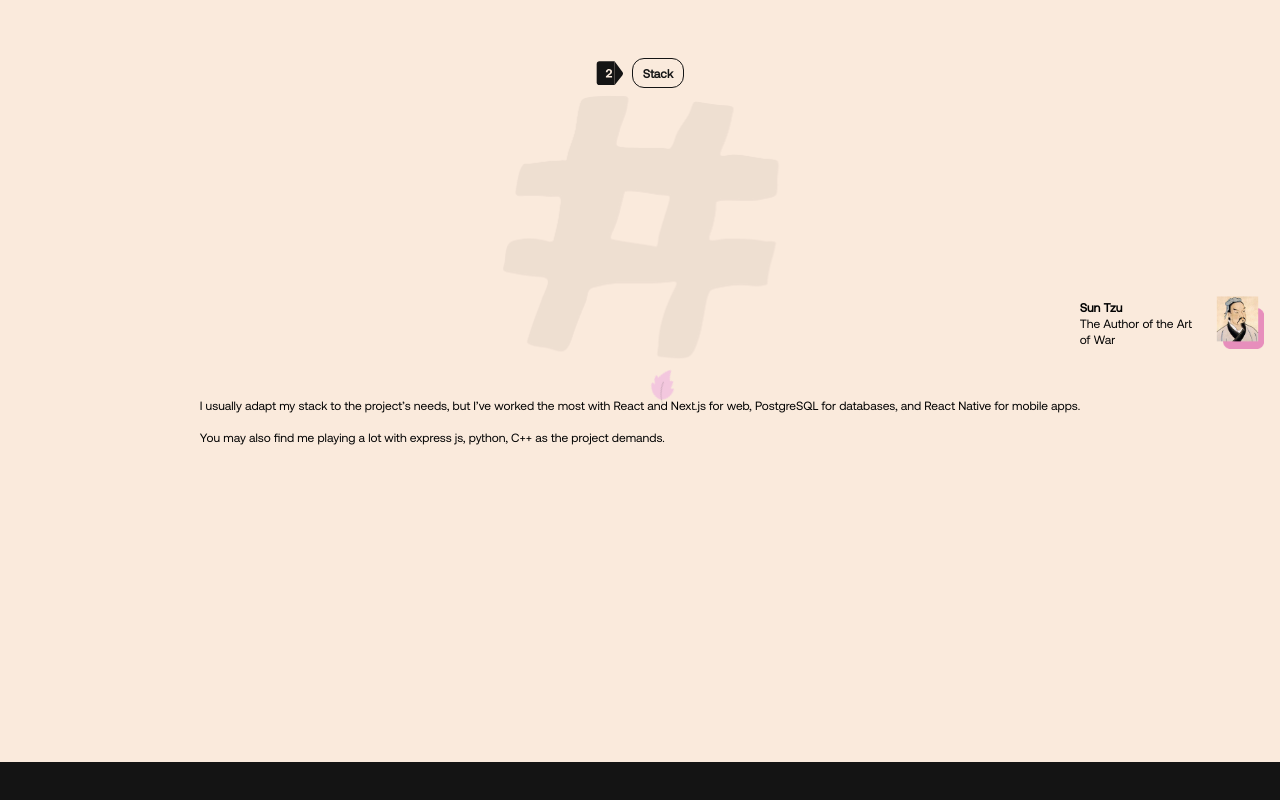
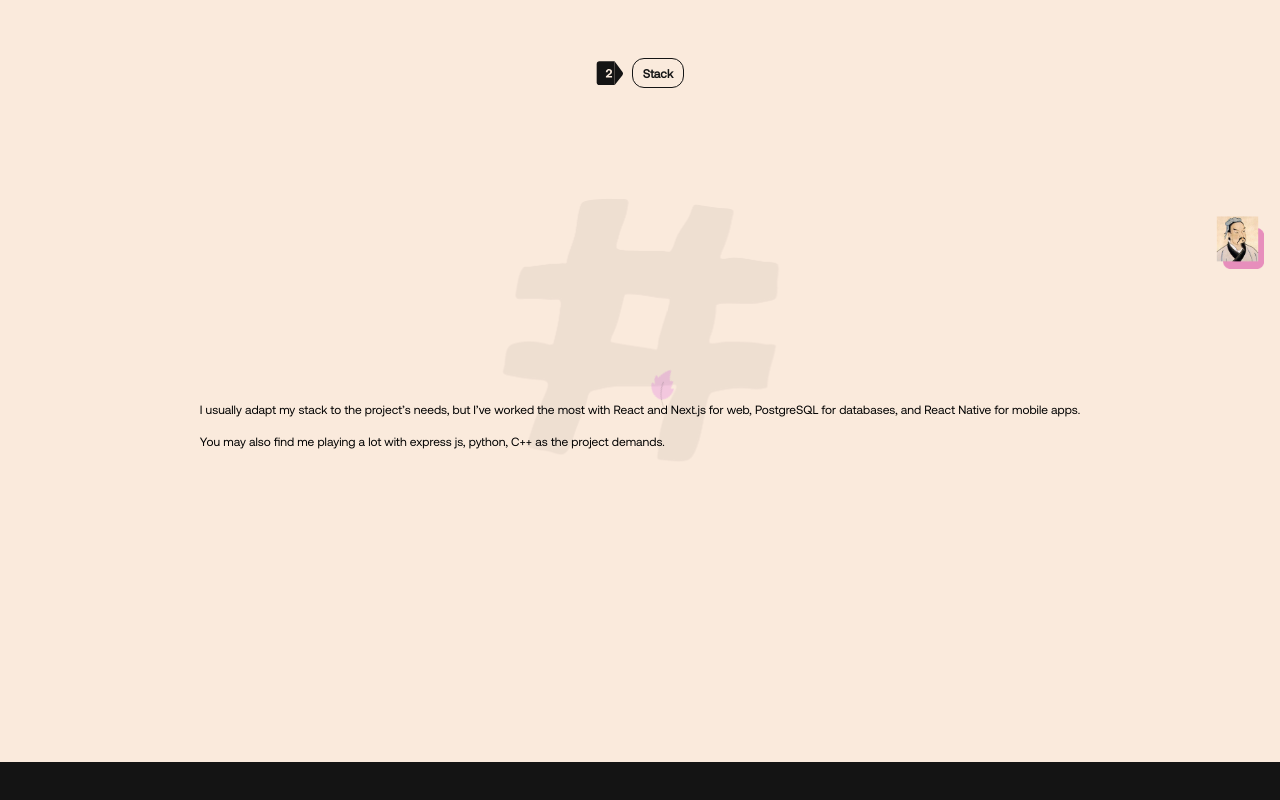
Before and after one commit to ebubesunday16/The-Software-Engineer-You-Wished-You-Hired, a Next.js app: page / in a window 1280 px wide. Shown: the part 6438-7238 px from the top of the page. Built offline with nearby package versions, Linux system fonts and the light colour scheme.

Commit message:
Update Stack.tsx

```diff
--- a/component/LandingPage/Stack.tsx
+++ b/component/LandingPage/Stack.tsx
@@ -62,9 +62,18 @@ const Stack = () => {
 
         >
           <p className='font-bold'>Here's a fun fact:</p>
-          <p>We are skilled and know how to do</p>
+          <p>We are both skilled and use the sharpest weapon</p>
         </motion.div>
 
+          <div className='flex items-center gap-x-6 self-end'>
+
+          <Image
+            src={Images.Suntzu}
+            width={48}
+            height={48}
+            alt='suntzu'
+          />
+        </div>
         <div className="relative ">
           <div className="absolute inset-0 flex items-center justify-center">
             <Image
@@ -81,7 +90,7 @@ const Stack = () => {
               opacity: useTransform(scrollYProgress, [0.58, 0.63], [0, 1]),
             }}
           >
-            <p className=" font-champBlack text-2xl">
+            <p className=" font-champBlack text-3xl text-center">
             The sharpest weapon is nothing in the hands of the unskilled.
             </p>
 
@@ -91,18 +100,7 @@ const Stack = () => {
 
 
 
-        <div className='flex items-center gap-x-6 self-end'>
-          <div>
-            <p className='text-xs font-semibold'>Sun Tzu</p>
-            <p className='text-xs'>The Author of the  Art<br/> of War</p>
-          </div>
-          <Image
-            src={Images.Suntzu}
-            width={48}
-            height={48}
-            alt='suntzu'
-          />
-        </div>
+
         <div className='space-y-4 text-xs'>
             <p>I usually adapt my stack to the project’s needs, but I’ve worked the most with React and Next.js for web, PostgreSQL for databases, and React Native for mobile apps.</p>
             <p>You may also find me playing a lot with express js, python, C++ as the project demands.</p>
```
